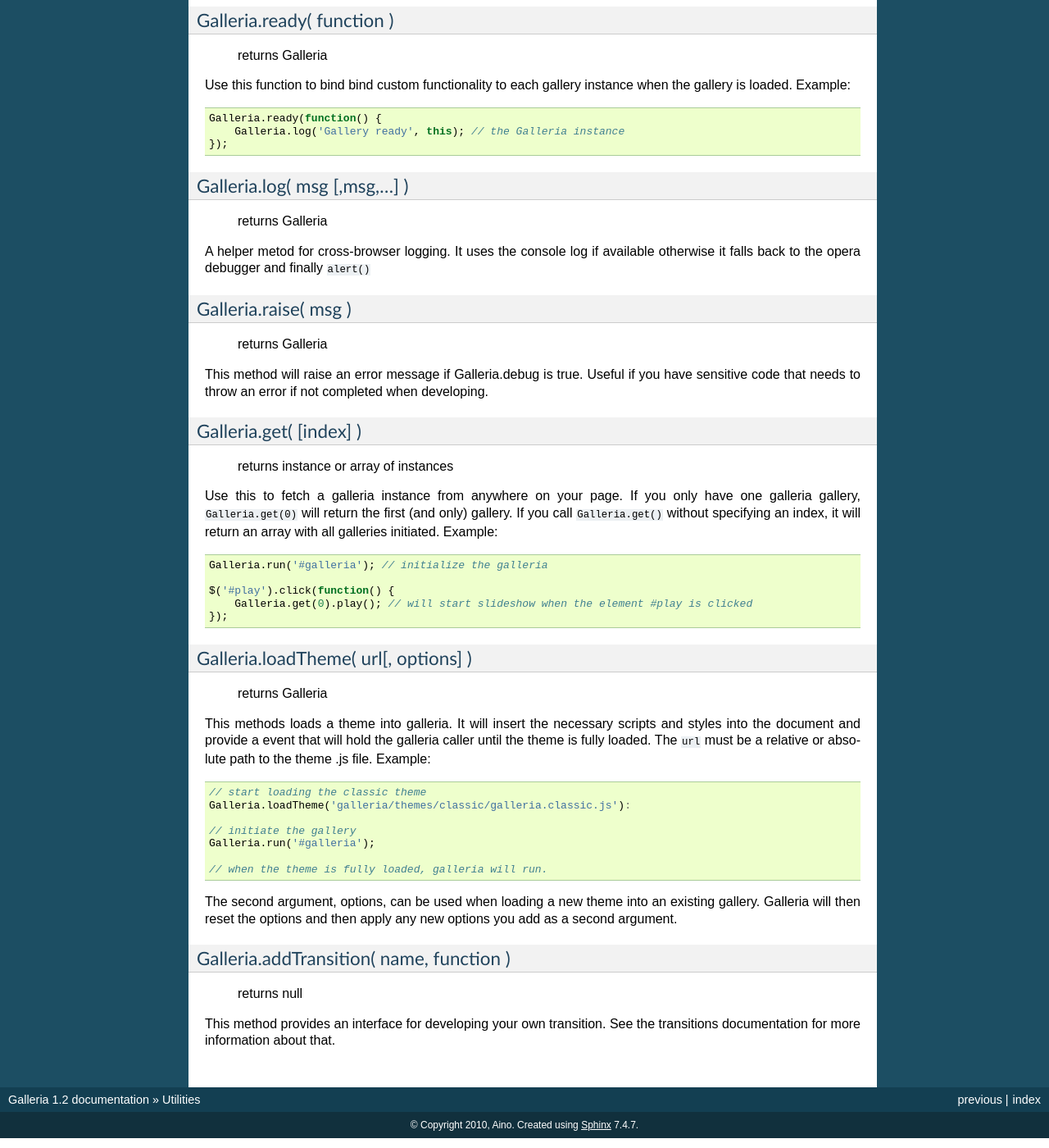
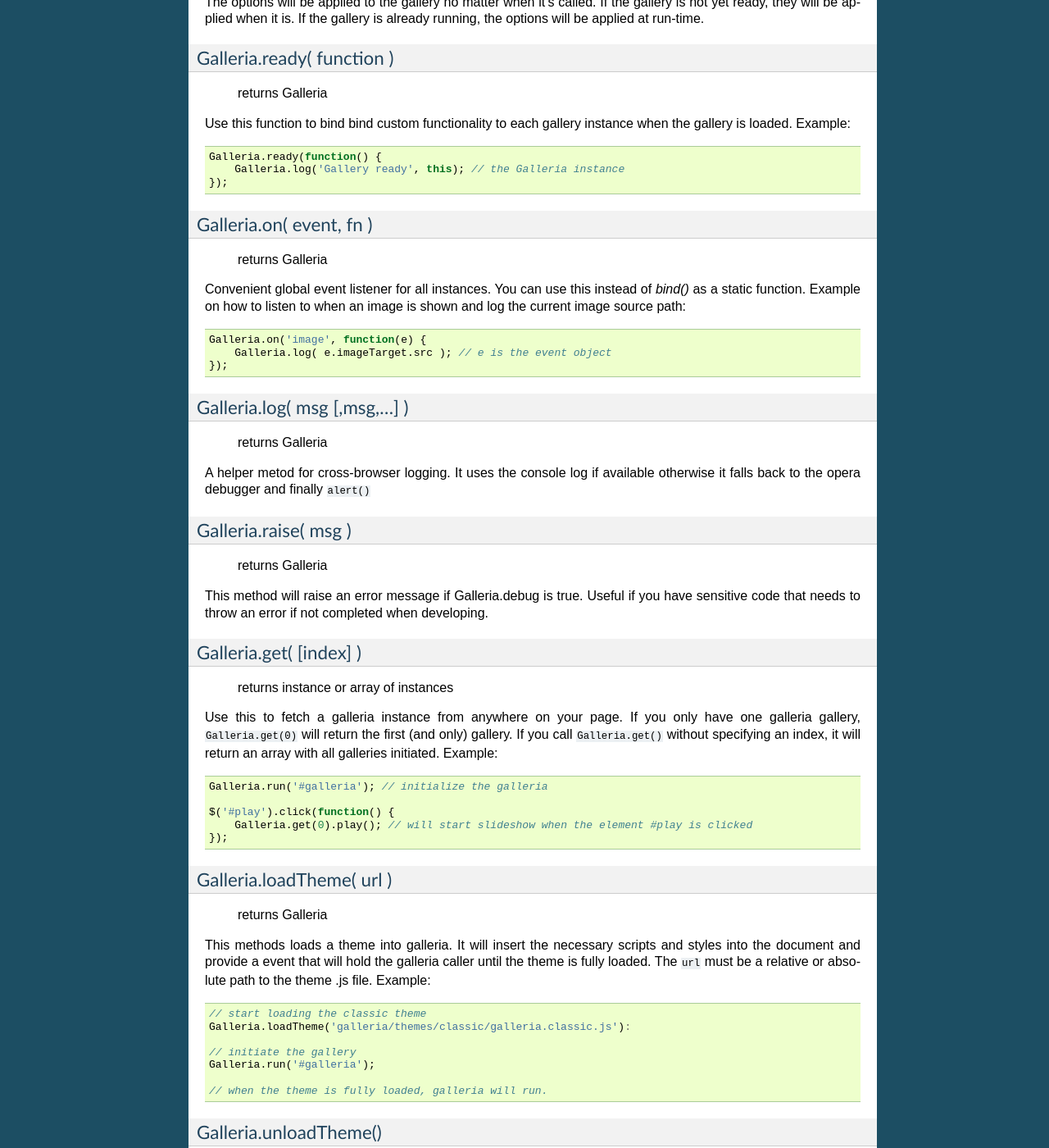
Before and after one commit to GalleriaJS/galleria, a Sphinx documentation site: the page built from docs/api/utilities.rst, in a window 1280 px wide and 1400 px high, scrolled down 877 px. Shown: the whole window at 82% size. Built offline with Sphinx 7.4.7, drawn with Linux system fonts in a browser that asks for light colours; some of the changed text lies outside the part shown.

Commit message:
better .destroy() + simpler interface for handling multiple themes

```diff
--- a/docs/api/utilities.rst
+++ b/docs/api/utilities.rst
@@ -63,6 +66,20 @@
     });
 
 
+Galleria.on( event, fn )
+------------------------
+
+    | returns Galleria
+
+Convenient global event listener for all instances. You can use this instead of `bind()`
+as a static function. Example on how to listen to when an image is shown
+and log the current image source path::
+
+    Galleria.on('image', function(e) {
+        Galleria.log( e.imageTarget.src ); // e is the event object
+    });
+
+
 Galleria.log( msg [,msg,...] )
 ------------------------------
 
@@ -101,8 +118,8 @@
 
 .. _loadTheme:
 
-Galleria.loadTheme( url[, options] )
-------------------------------------
+Galleria.loadTheme( url )
+-------------------------
 
     | returns Galleria
 
@@ -120,7 +137,14 @@
 
     // when the theme is fully loaded, galleria will run.
 
-The second argument, options, can be used when loading a new theme into an existing gallery. Galleria will then reset the options and then apply any new options you add as a second argument.
+
+Galleria.unloadTheme()
+----------------------
+
+    | returns Galleria
+
+Unloads the theme at source, but still keeps the current theme in memory.
+Use this before you load a new theme into the same gallery.
 
 
 Galleria.addTransition( name, function )
--- a/docs/options/responsive.rst
+++ b/docs/options/responsive.rst
@@ -3,7 +3,7 @@
 ==========
 
     | type: **Boolean**
-    | default: **false**
+    | default: **true**
 
 This option sets thew Gallery in responsive mode. That means that it will resize the entire container if your CSS is dynamic.
 In other words, you can add media queries or dynamic proportions in your CSS and the gallery will follow these proportions as the window resizes.
```
Also changed, not shown: other parts of docs/api/utilities.rst (+3 -0 lines), docs/themes/using_themes.rst (+12 -5 lines), 1 other file.
